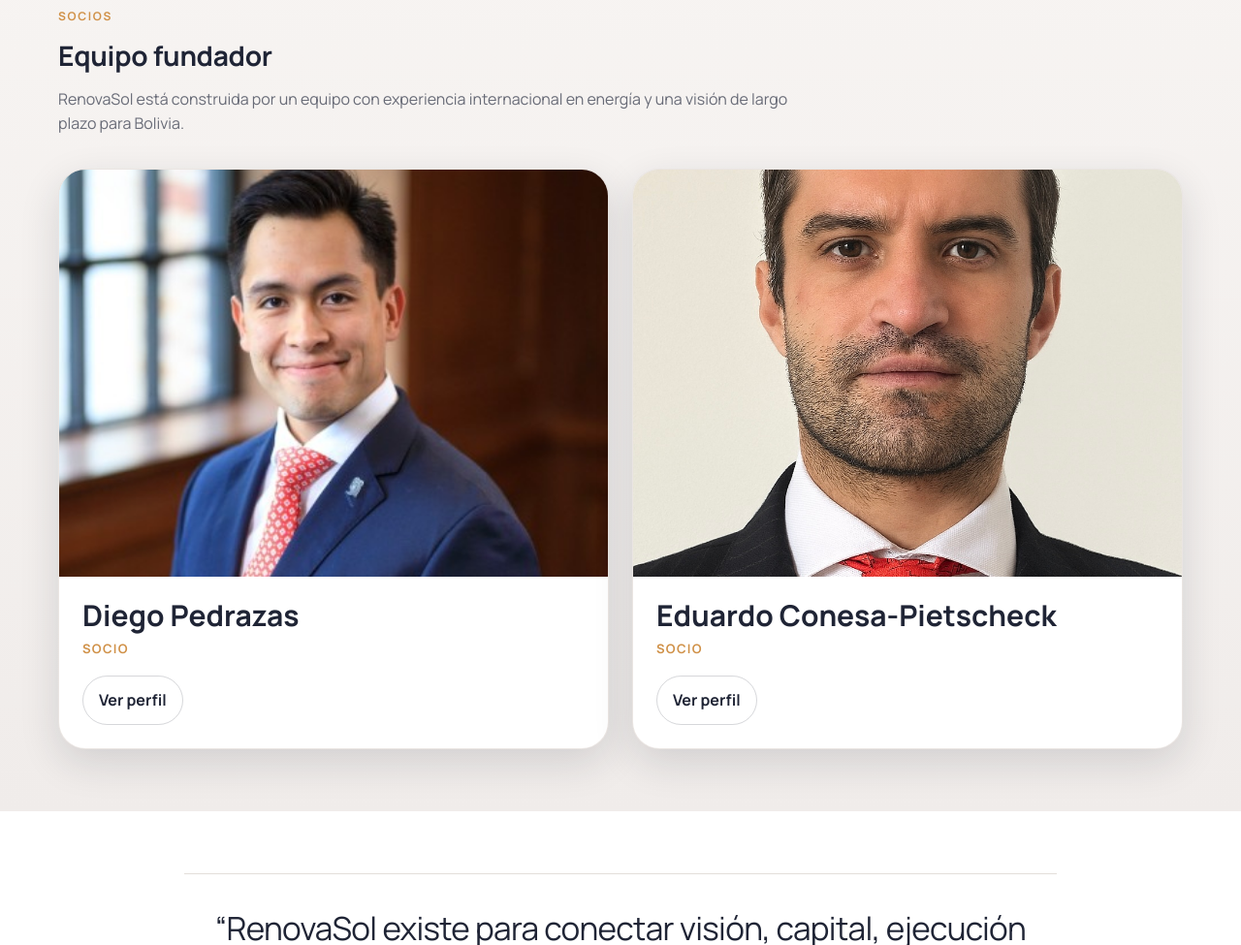
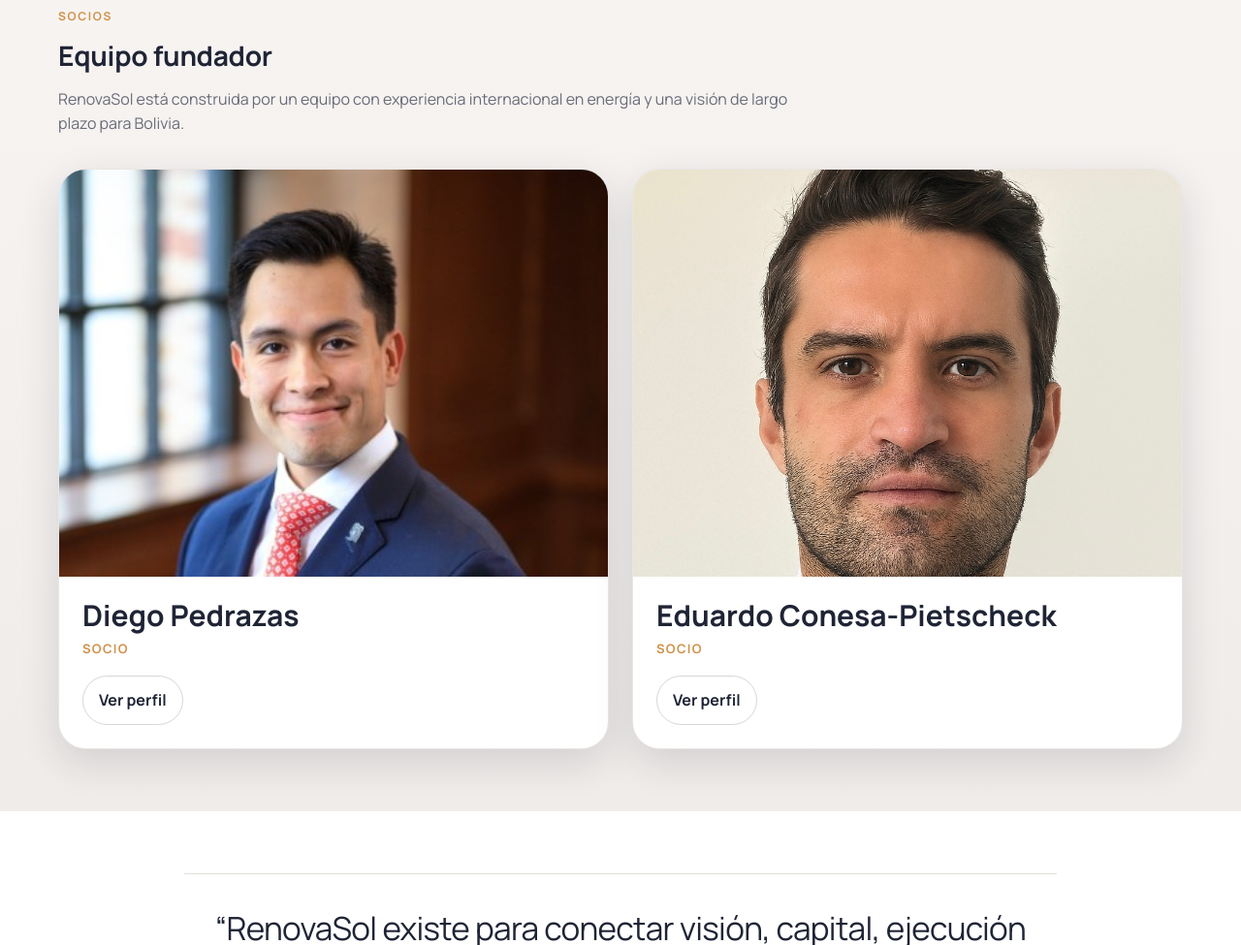
Before and after one commit to mpedrazah/renovasol, a website: page public/quienes-somos.html in a window 1280 px wide. Shown: the part 1159-2134 px from the top of the page at 97% size. Drawn offline with Linux system fonts and the light colour scheme.

Commit message:
Update que edu's  page

```diff
--- a/public/css/styles.css
+++ b/public/css/styles.css
@@ -1437,13 +1437,18 @@ small.help{color:var(--slate)}
   box-shadow: var(--shadow);
 }
 
-.team-card-image img{
+.team-card-image{
   width: 100%;
   height: 420px;
+  overflow: hidden;
+}
+
+.team-card-image img{
+  width: 110%;               /* zoom in slightly */
+  height: 110%;
   object-fit: cover;
-  background: #e9e6e3;
-}
-
+  object-position: center 25%;
+}
 .team-card-body{
   padding: 24px;
 }
@@ -1498,3 +1503,17 @@ small.help{color:var(--slate)}
   font-size: 17px;
   line-height: 1.75;
 }
+
+.diego-img{
+  width: 115%;
+  height: 115%;
+  object-fit: cover;
+  object-position: center 30%;
+}
+
+.eduardo-img{
+  width: 100%;
+  height: 100%;
+  object-fit: cover;
+  object-position: center 20%;
+}
--- a/public/quienes-somos.html
+++ b/public/quienes-somos.html
@@ -93,18 +93,18 @@
     <div class="team-grid-clean">
       <article class="team-card-clean">
         <div class="team-card-image">
-          <img src="/assets/diego.jpg" alt="Diego Pedrazas" />
+          <img class="diego-img" src="/assets/diego.jpg" alt="Diego"/>/
         </div>
         <div class="team-card-body">
           <h3>Diego Pedrazas</h3>
           <div class="team-card-role">Socio</div>
-          <a class="btn ghost-dark" href="/diego-pedrazas">Ver perfil</a>
+          <a class="btn ghost-dark" href="/diego-pedrazas" >Ver perfil</a>
         </div>
       </article>
 
       <article class="team-card-clean">
         <div class="team-card-image">
-          <img src="/assets/eduardo.jpeg" alt="Eduardo" />
+          <img class="eduardo-img" src="/assets/eduardo.jpeg" alt="Eduardo" />
         </div>
         <div class="team-card-body">
           <h3>Eduardo Conesa-Pietscheck </h3>
```
Also changed, not shown: public/eduardo.html (+3 -3 lines).
